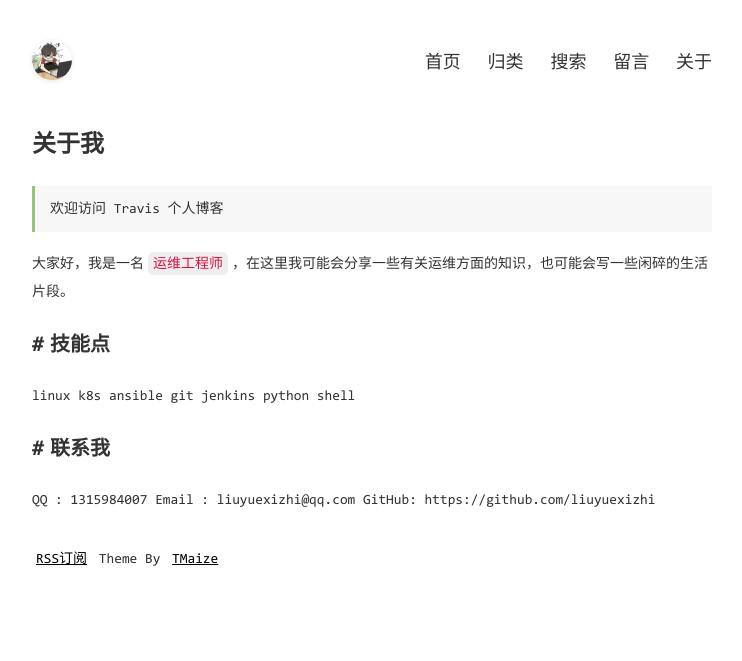
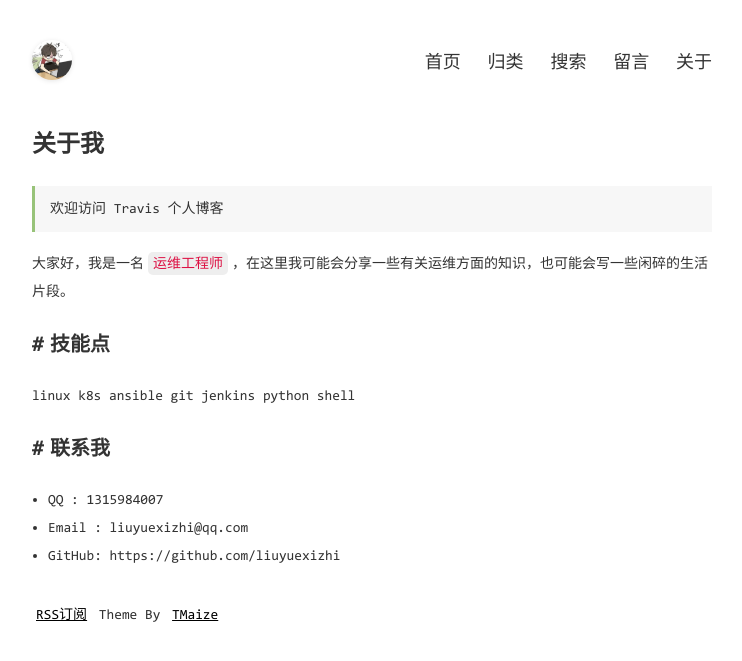
Before and after one commit to liuyuexizhi/liuyuexizhi.github.io, a Jekyll site: the page built from pages/about.md, in a window 1280 px wide. Shown: the top 661 px of the page, without its empty margins (268-1010 px from the left). Built offline with Jekyll 4.4.1, drawn with Linux system fonts in a browser that asks for light colours; part of the change alters nothing that is shown.

Commit message:
auto push

```diff
--- a/pages/about.md
+++ b/pages/about.md
@@ -10,6 +10,6 @@ title: 关于我
 linux k8s ansible git jenkins python shell
 
 # 联系我
-QQ    : 1315984007
-Email : liuyuexizhi@qq.com
-GitHub: https://github.com/liuyuexizhi
++ QQ    : 1315984007
++ Email : liuyuexizhi@qq.com
++ GitHub: https://github.com/liuyuexizhi
```
